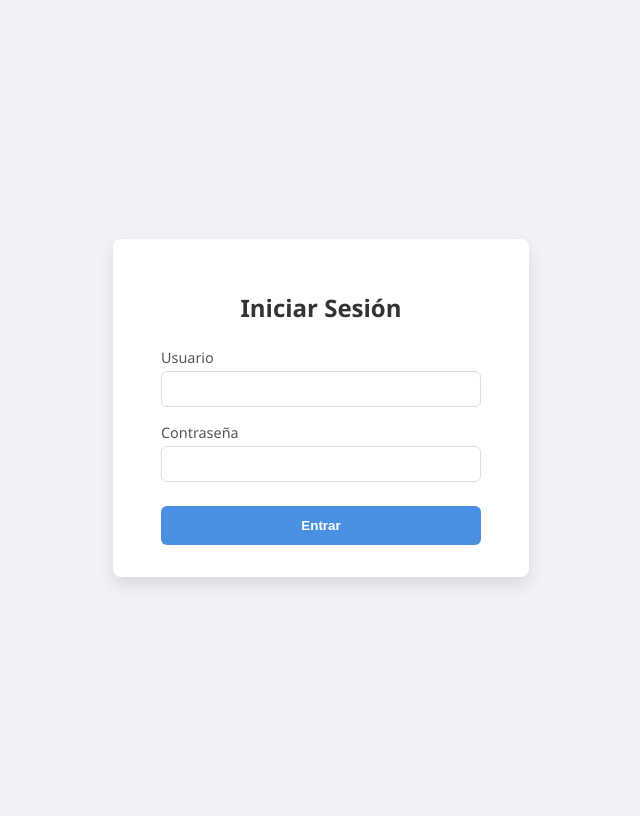
After one commit to DanielM-04/Proyecto_Django, a Django app: page /usuarios/login/ in a window 1280 px wide. The commit adds this page. Shown: the whole page, without its empty margins (319-959 px from the left). Run offline with Django 5.2, Linux system fonts and the light colour scheme.

Commit message:
Nuevas vistas

```diff
--- a/Usuarios/forms.py
+++ b/Usuarios/forms.py
@@ -11,7 +11,7 @@ from .models import Usuario
 class UsuarioForm(forms.ModelForm):
     class Meta:
         model = Usuario
-        fields = ['username', 'email', 'password', 'telefono', 'direccion']
+        fields = ['username', 'email', 'password', 'telefono', 'direccion','es_cliente', 'es_admin']
         widgets = {
             'password': forms.PasswordInput(),
         }
--- /dev/null
+++ b/Usuarios/static/style_login.css
@@ -0,0 +1,58 @@
+body {
+    background: #f0f2f5;
+    display: flex;
+    justify-content: center;
+    align-items: center;
+    height: 100vh;
+    font-family: 'Segoe UI', Tahoma, Geneva, Verdana, sans-serif;
+}
+.login-container {
+    background: white;
+    padding: 2rem 3rem;
+    border-radius: 8px;
+    box-shadow: 0 8px 16px rgba(0,0,0,0.1);
+    width: 320px;
+}
+h2 {
+    margin-bottom: 1.5rem;
+    color: #333;
+    text-align: center;
+}
+label {
+    font-size: 0.9rem;
+    margin-top: 1rem;
+    display: block;
+    color: #555;
+}
+input[type="text"], input[type="password"] {
+    width: 100%;
+    padding: 0.5rem;
+                width: 100%;
+    padding: 0.5rem;
+    margin-top: 0.25rem;
+    font-size: 1rem;
+    border: 1px solid #ddd;
+    border-radius: 6px;
+    box-sizing: border-box;
+}
+input[type="submit"] {
+    margin-top: 1.5rem;
+    width: 100%;
+    padding: 0.75rem;
+    background: #4a90e2;
+    border: none;
+    color: white;
+    font-weight: bold;
+    border-radius: 6px;
+    cursor: pointer;
+    transition: background 0.3s ease;
+}
+input[type="submit"]:hover {
+    background: #357abd;
+}
+.error {
+    color: #d9534f;
+    margin-top: 1rem;
+    font-size: 0.9rem;
+    text-align: center;
+}
--- a/Usuarios/templates/editar_usuario.html
+++ b/Usuarios/templates/editar_usuario.html
@@ -23,6 +23,11 @@
             </p>
 
             <p>
+                <label>Es Cliente:</label> {{ formulario.es_cliente }}<br>
+                <label>Es Vendedor:</label> {{ formulario.es_admin }}<br>
+            </p>
+
+            <p>
             <label for="telefono">Teléfono:</label>
             <input type="text" id="telefono" name="telefono" value="{{ usuario.telefono }}"><br><br>
             </p>
--- /dev/null
+++ b/Usuarios/templates/login.html
@@ -0,0 +1,25 @@
+<!DOCTYPE html>
+{% load static %}
+<html lang="es">
+<head>
+    <meta charset="UTF-8" />
+    <link rel="stylesheet" href="{% static 'style_login.css' %}">
+    <title>Login</title>
+</head>
+<body>
+    <div class="login-container">
+        <h2>Iniciar Sesión</h2>
+        {% if error %}
+            <div class="error">{{ error }}</div>
+        {% endif %}
+        <form method="post">
+            {% csrf_token %}
+            <label for="username">Usuario</label>
+            <input type="text" id="username" name="username" required>
+            <label for="password">Contraseña</label>
+            <input type="password" id="password" name="password" required>
+            <input type="submit" value="Entrar">
+        </form>
+    </div>
+</body>
+</html>
--- a/Usuarios/urls.py
+++ b/Usuarios/urls.py
@@ -1,5 +1,6 @@
+from django import views
 from django.urls import path
-from .views import crear_usuario, listar_usuarios,ver_usuario,editar_usuario,eliminar_usuario,buscar_usuario
+from .views import crear_usuario, listar_usuarios,ver_usuario,editar_usuario,eliminar_usuario,buscar_usuario, login_usuario, estadisticas_usuarios
 
 urlpatterns = [
     path('crear/', crear_usuario, name='crear_usuario'),
@@ -8,4 +9,6 @@ urlpatterns = [
     path('editar/<int:id>/', editar_usuario, name='editar_usuario'),
     path('eliminar/<int:id>/', eliminar_usuario, name='eliminar_usuario'),
     path('buscar/', buscar_usuario, name='buscar_usuario'),
+    path('estadisticas/', estadisticas_usuarios, name='estadisticas'),
+    path('login/', login_usuario, name='login'),
 ]
--- a/Usuarios/views.py
+++ b/Usuarios/views.py
@@ -1,16 +1,20 @@
+from django.db.models.functions import TruncDate
+from django.db.models import Count
+from django.utils import timezone
 from django.shortcuts import render, redirect
 from .models import Usuario
 from .forms import UsuarioForm
 from django.db import connection
+from django.contrib.auth import authenticate, login
 
 def crear_usuario(request):
     if request.method == 'POST':
         formulario = UsuarioForm(request.POST)
         if formulario.is_valid():
-            usuario = formulario.save(commit=False)  # No guardar aún
-            usuario.set_password(formulario.cleaned_data['password'])  # Establecer la contraseña
-            usuario.save()  # Guardar el usuario en la base de datos
-            return redirect('listar_usuarios')  # Redirige a la lista de usuarios
+            usuario = formulario.save(commit=False)
+            usuario.set_password(formulario.cleaned_data['password'])
+            usuario.save()
+            return redirect('listar_usuarios')
     else:
         formulario = UsuarioForm()
     return render(request, 'crear_usuario.html', {'formulario': UsuarioForm})
@@ -37,3 +41,25 @@ def buscar_usuario(request):
     query = request.GET.get('q')
     usuarios = Usuario.objects.filter(username__icontains=query) if query else Usuario.objects.all()
     return render(request, 'buscar_usuario.html', {'usuarios': usuarios})
+
+def estadisticas_usuarios(request):
+    hoy = timezone.now().date()
+    usuarios_por_dia = (
+        Usuario.objects
+        .annotate(dia=TruncDate('date_joined'))
+        .values('dia')
+        .annotate(cantidad=Count('id'))
+    )
+    return render(request, 'estadisticas.html', {'usuarios_por_dia': usuarios_por_dia})
+def login_usuario(request):
+    error = None
+    if request.method == 'POST':
+        username = request.POST.get('username')
+        password = request.POST.get('password')
+        usuario = authenticate(request, username=username, password=password)
+        if usuario is not None:
+            login(request, usuario)
+            return redirect('estadisticas')
+        else:
+            error = 'Usuario o contraseña incorrectos.'
+    return render(request, 'login.html', {'error': error})
```
Also changed, not shown: Usuarios/static/style_estadisticas.css (added, +49 -0 lines), Usuarios/templates/estadisticas.html (added, +34 -0 lines), db.sqlite3.
